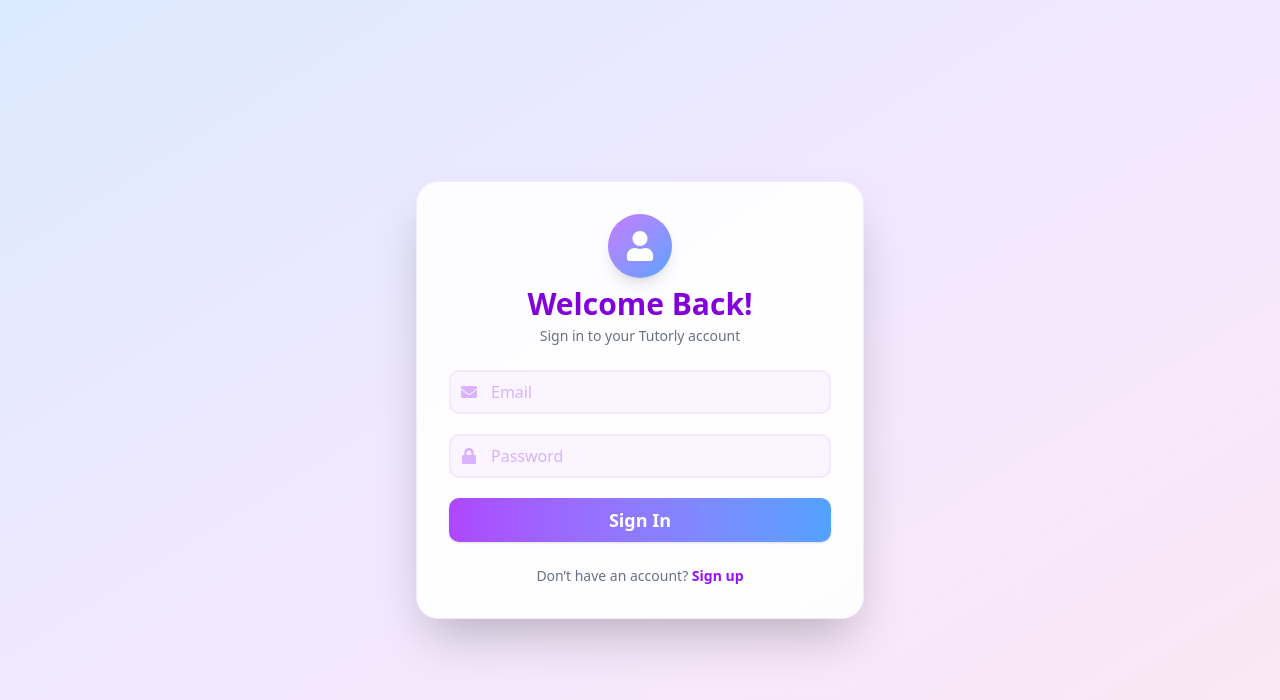
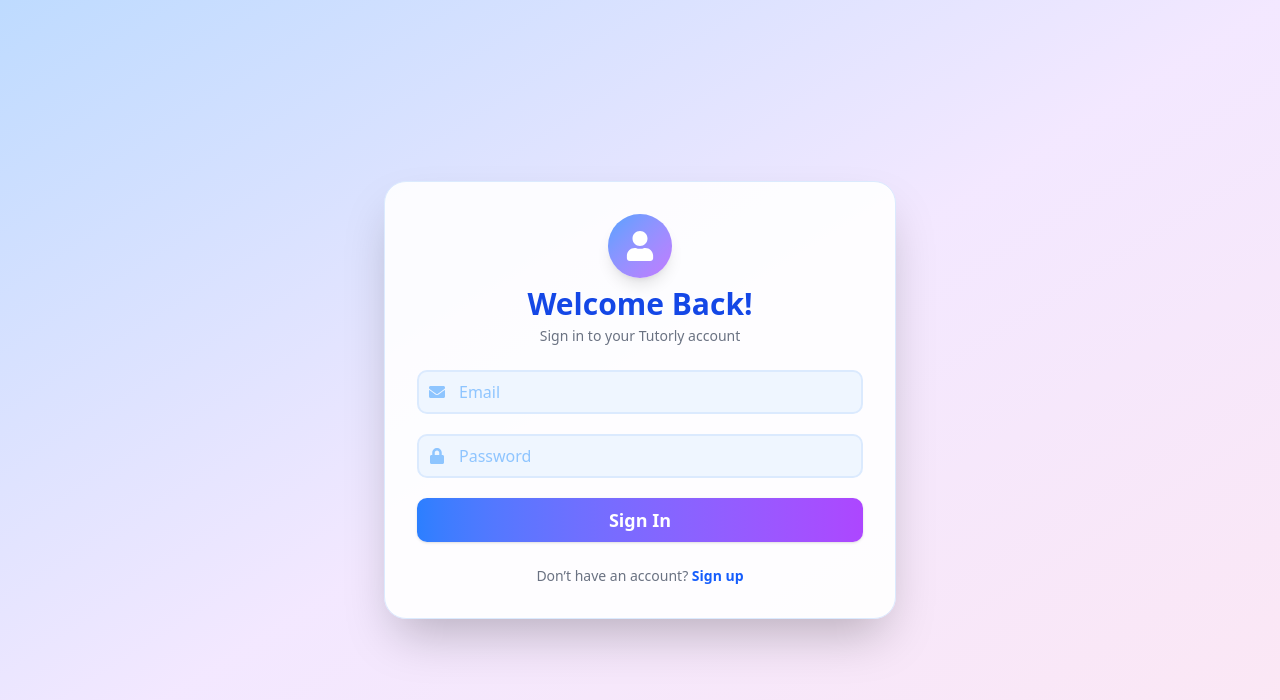
Before and after one commit to ake144/e-tutor, a Next.js app in the folder frontend/: page /login in a window 1280 px wide. Shown: the top 700 px of the page. Built offline with nearby package versions, Linux system fonts and the light colour scheme.

Commit message:
feat: Update styling for login and signup pages with improved color scheme and layout adjustments

```diff
--- a/frontend/src/app/(auth)/login/page.tsx
+++ b/frontend/src/app/(auth)/login/page.tsx
@@ -30,20 +30,20 @@
   }
 
   return (
-    <main className="flex min-h-screen items-center justify-center bg-gradient-to-br from-blue-100 via-purple-100 to-pink-100">
-      <div className="w-full max-w-md p-8 bg-white/90 rounded-3xl shadow-2xl border border-purple-100 relative">
+    <main className="flex min-h-screen items-center justify-center bg-gradient-to-br from-blue-200 via-purple-100 to-pink-100">
+      <div className="w-full max-w-md md:max-w-lg p-8 bg-white/90 rounded-3xl shadow-2xl border border-blue-100 relative">
         <div className="flex flex-col items-center mb-6">
-          <div className="w-16 h-16 rounded-full bg-gradient-to-br from-purple-400 to-blue-400 flex items-center justify-center mb-2 shadow-lg">
+          <div className="w-16 h-16 rounded-full bg-gradient-to-br from-blue-400 to-purple-400 flex items-center justify-center mb-2 shadow-lg">
             <FaUser className="text-white text-3xl" />
           </div>
-          <h1 className="text-3xl font-extrabold text-purple-700 mb-1">Welcome Back!</h1>
+          <h1 className="text-3xl font-extrabold text-blue-700 mb-1">Welcome Back!</h1>
           <p className="text-gray-500 text-sm">Sign in to your Tutorly account</p>
         </div>
         <form className="space-y-5" onSubmit={handleSubmit}>
           <div className="relative">
-            <FaEnvelope className="absolute left-3 top-1/2 -translate-y-1/2 text-purple-300" />
+            <FaEnvelope className="absolute left-3 top-1/2 -translate-y-1/2 text-blue-300" />
             <input
-              className="w-full pl-10 pr-4 py-2 border-2 border-purple-100 rounded-lg focus:outline-none focus:border-purple-400 transition text-gray-700 bg-purple-50 placeholder:text-purple-300"
+              className="w-full pl-10 pr-4 py-2 border-2 border-blue-100 rounded-lg focus:outline-none focus:border-blue-400 transition text-gray-700 bg-blue-50 placeholder:text-blue-300"
               placeholder="Email"
               type="email"
               aria-label="Email"
@@ -54,9 +54,9 @@
             />
           </div>
           <div className="relative">
-            <FaLock className="absolute left-3 top-1/2 -translate-y-1/2 text-purple-300" />
+            <FaLock className="absolute left-3 top-1/2 -translate-y-1/2 text-blue-300" />
             <input
-              className="w-full pl-10 pr-4 py-2 border-2 border-purple-100 rounded-lg focus:outline-none focus:border-purple-400 transition text-gray-700 bg-purple-50 placeholder:text-purple-300"
+              className="w-full pl-10 pr-4 py-2 border-2 border-blue-100 rounded-lg focus:outline-none focus:border-blue-400 transition text-gray-700 bg-blue-50 placeholder:text-blue-300"
               placeholder="Password"
               type="password"
               aria-label="Password"
@@ -70,14 +70,14 @@
             <div className="text-red-500 text-sm text-center">{formError || error}</div>
           )}
           <button
-            className="w-full py-2 bg-gradient-to-r from-purple-500 to-blue-400 text-white rounded-lg font-bold text-lg shadow hover:from-purple-600 hover:to-blue-500 transition disabled:opacity-60"
+            className="w-full py-2 bg-gradient-to-r from-blue-500 to-purple-500 text-white rounded-lg font-bold text-lg shadow hover:from-blue-600 hover:to-purple-600 transition disabled:opacity-60"
             disabled={loading}
             type="submit"
           >
             {loading ? "Signing In..." : "Sign In"}
           </button>
         </form>
-        <p className="mt-6 text-center text-sm text-gray-500">Don’t have an account? <a href="/signup" className="text-purple-600 hover:underline font-semibold">Sign up</a></p>
+        <p className="mt-6 text-center text-sm text-gray-500">Don’t have an account? <a href="/signup" className="text-blue-600 hover:underline font-semibold">Sign up</a></p>
       </div>
     </main>
   );
--- a/frontend/src/app/(auth)/signup/page.tsx
+++ b/frontend/src/app/(auth)/signup/page.tsx
@@ -65,8 +65,8 @@
   }
 
   return (
-    <main className="flex min-h-screen items-center justify-center bg-gradient-to-br from-green-200 via-blue-100 to-pink-100">
-      <div className="w-full max-w-md p-8 bg-white/90 rounded-3xl shadow-2xl border border-blue-100 relative">
+    <main className="flex min-h-screen items-center justify-center bg-gradient-to-br from-blue-200 via-purple-100 pt-4 to-pink-100">
+      <div className="w-full max-w-md md:max-w-xl p-8 bg-white/90 rounded-3xl shadow-2xl border border-blue-100 relative">
         <div className="flex flex-col items-center mb-6">
           <div className="w-16 h-16 rounded-full bg-gradient-to-br from-blue-400 to-green-400 flex items-center justify-center mb-2 shadow-lg">
             <FaUser className="text-white text-3xl" />
```
